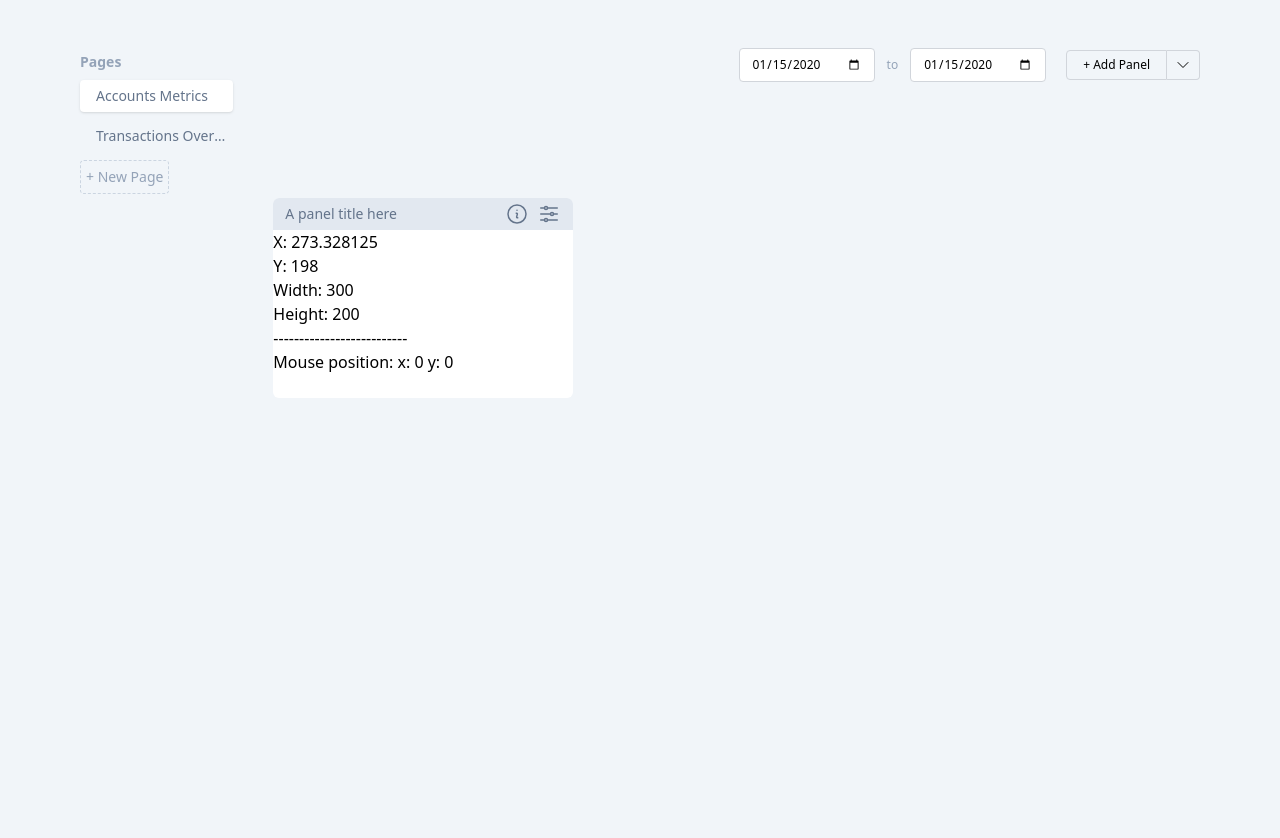
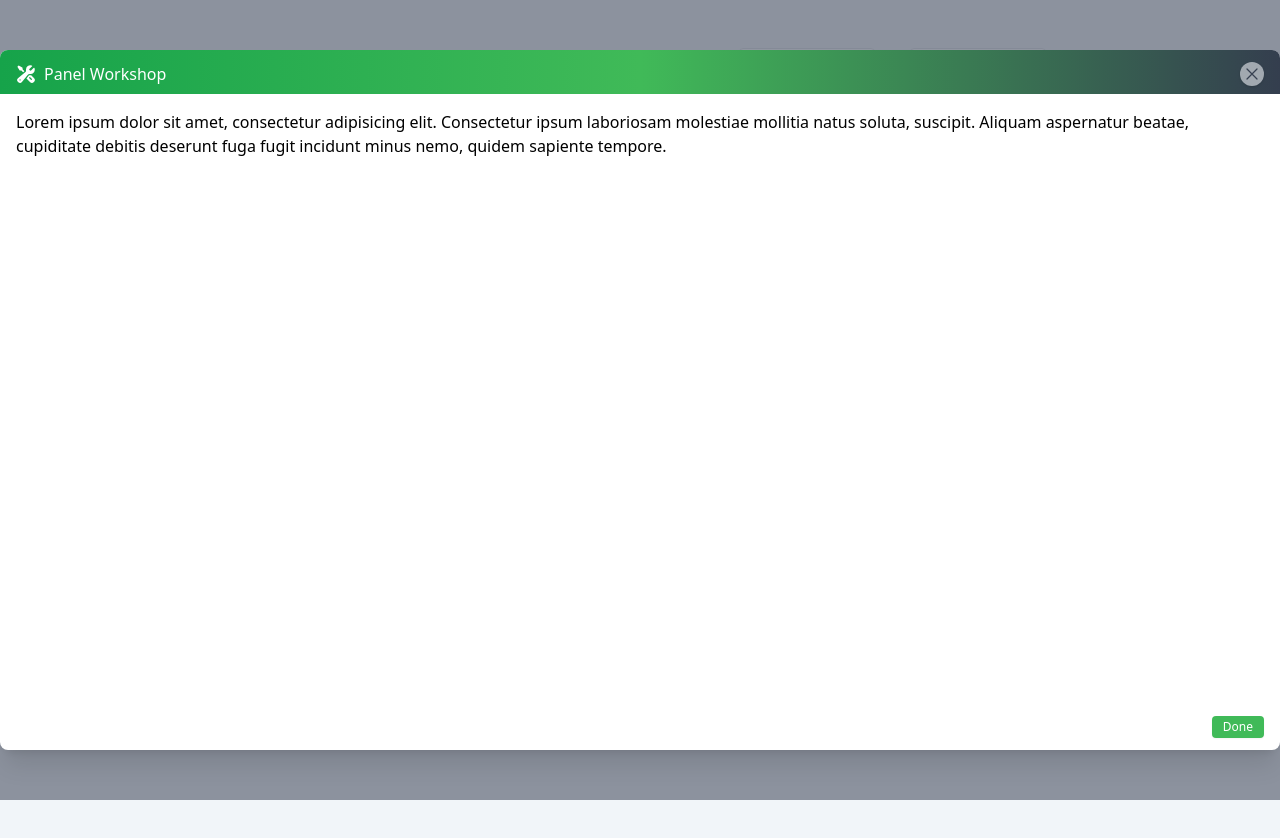
Before and after one commit to moseskamau338/vue-rnd, a Vue app: page / in a window 1280 px wide. Both pictures are taken after typing "2020-01-15", "2020-01-15" into the empty fields and a click on the button "+ Add Panel". Shown: the top 838 px of the page. Built offline with nearby package versions, Linux system fonts and the light colour scheme.

Commit message:
feat: add modal for panel workshop

```diff
--- a/src/components/Panel/PanelWorkshop.vue
+++ b/src/components/Panel/PanelWorkshop.vue
@@ -1,5 +1,6 @@
 <script setup>
-import Modal from "../elements/Modal.vue";
+import Modal from "@/components/elements/Modal.vue";
+import SvgIcons from "@/components/elements/SvgIcons.vue";
 
 defineProps({
     open: {required: true, type: Boolean}
@@ -8,7 +9,13 @@ defineProps({
 </script>
 
 <template>
-<Modal :show="open">
+<Modal :show="open" size="large">
+    <template #title>
+        <div class="flex items-center space-x-2">
+            <SvgIcons class="h-5" name="workshop" />
+            <span class="font-medium">Panel Workshop</span>
+        </div>
+    </template>
     <template #body>
         Lorem ipsum dolor sit amet, consectetur adipisicing elit. Consectetur ipsum laboriosam molestiae mollitia natus soluta, suscipit. Aliquam aspernatur beatae, cupiditate debitis deserunt fuga fugit incidunt minus nemo, quidem sapiente tempore.
     </template>
--- a/src/components/PanelArea.vue
+++ b/src/components/PanelArea.vue
@@ -3,6 +3,7 @@ import {computed, onMounted, onUnmounted, ref} from 'vue'
 import {useDraggable, useMouse, useElementBounding, clamp } from '@vueuse/core'
 import {Menu, MenuButton, MenuItem, MenuItems} from "@headlessui/vue";
 import CButton from "@/components/elements/CButton.vue";
+import PanelWorkshop from "@/components/Panel/PanelWorkshop.vue";
 
 defineProps({
     page: {type: Object, required: true},
@@ -17,6 +18,7 @@ const dashboard_options = ref([
     {label: 'Delete Page', key:'', action:() => {}},
 ])
 const editing_mode = ref(false)
+const show_panel_wizard = ref(false)
 
 // `style` will be a helper computed for `left: ?px; top: ?px;`
 const { x, y, style } = useDraggable(el, {
@@ -76,8 +78,8 @@ const restrictedY = computed(() =>
 </script>
 
 <template>
-    <header class="flex justify-between">
-        <div></div>
+    <header class="flex justify-between relative z-10">
+        <div>Show panel: {{show_panel_wizard}}</div>
         <div class="space-x-5 flex items-center transition-all duration-300">
             <div class="flex items-center flex-row">
                 <input type="date" class="focus:ring-green-500 focus:border-green-500 block sm:text-xs border-gray-300 rounded placeholder:text-xs" placeholder="Enter page name...">
@@ -86,7 +88,7 @@ const restrictedY = computed(() =>
             </div>
             <Menu as="div" className="relative flex">
               <!--inline-block text-left-->
-                <button class="border border-gray-300 w-full justify-center rounded-l px-4 py-1.5 text-xs font-medium focus:outline-none">+ Add Panel</button>
+                <button @click="show_panel_wizard = !show_panel_wizard" class="border border-gray-300 w-full justify-center rounded-l px-4 py-1.5 text-xs font-medium focus:outline-none hover:bg-slate-200 transition-all duration-300">+ Add Panel</button>
               <div>
                 <MenuButton
                   class="border border-l-0 border-gray-300 inline-flex w-full justify-center rounded-r px-2 py-1.5 text-sm font-medium focus:outline-none"
@@ -134,13 +136,13 @@ const restrictedY = computed(() =>
             </div>
         </div>
     </header>
-  <div ref="container" :class="{'graph-paper border' : editing_mode}" class="min-h-[700px] w-full mt-8">
+  <div ref="container" :class="{'graph-paper border' : editing_mode}" class="min-h-[700px] w-full mt-8 transition-all duration-300">
       <div ref="el" :style="{
           userSelect: 'none',
           position: 'fixed',
           top: `${restrictedY}px`,
           left: `${restrictedX}px`,
-        }" id="panel" class="relative group">
+        }" id="panel" class="relative group z-0">
           <div class='resizable'>
             <div :style="{ width: `${width}px`, height: `${height}px` }" :class="{'shadow-lg' : editing_mode}" class="bg-white rounded-md min-w-[300px] min-h-[200px] transition-all duration-300">
               <header id="panel_handle" class="bg-slate-200 flex justify-between py-1 px-3 rounded-t-md text-slate-500">
@@ -186,6 +188,8 @@ const restrictedY = computed(() =>
 
 
   </div>
+
+  <PanelWorkshop :open="show_panel_wizard" />
 </template>
 
 <style>
--- a/src/components/elements/Modal.vue
+++ b/src/components/elements/Modal.vue
@@ -1,5 +1,5 @@
 <template>
-  <teleport to="#modals">
+  <teleport to="body">
     <TransitionRoot as="template" :show="open">
         <Dialog as="div" class="fixed z-[70] inset-0 overflow-y-auto" @close="close">
           <div v-bind="$attrs" class="flex items-end justify-center min-h-screen pt-4 px-4 pb-20 text-center sm:block sm:p-0">
@@ -17,10 +17,13 @@
                   </h3>
                   <div class="flex space-x-2 items-center">
                     <slot name="title_side"></slot>
-                    <h6 class="font-brand opacity-40 mx-2">Churpy</h6>
+<!--                    <h6 class="font-brand opacity-40 mx-2">Churpy</h6>-->
 
-                    <button v-if="!noClose" @click="close" class="bg-gray-300/70 h-6 w-6 text-xs ml-3 text-gray-700 rounded-full flex items-center justify-center shadow hover:bg-gray-200 hover:text-gray-500 hover:scale-105 transition-all">
-                      <i class="fa-solid fa-close"></i>
+                    <button v-if="!noClose" @click="close" class="bg-gray-300/70 h-6 w-6 ml-3 rounded-full flex items-center justify-center shadow hover:bg-gray-200 hover:scale-105 transition-all">
+                     <svg xmlns="http://www.w3.org/2000/svg" fill="none" viewBox="0 0 24 24" stroke-width="1.5" stroke="currentColor" class="w-5 h-5 text-gray-700 hover:text-gray-500">
+                        <path stroke-linecap="round" stroke-linejoin="round" d="M6 18L18 6M6 6l12 12" />
+                      </svg>
+
                     </button>
                   </div>
                 </header>
--- a/src/components/elements/SvgIcons.vue
+++ b/src/components/elements/SvgIcons.vue
@@ -32,6 +32,13 @@ defineProps(['name'])
     <path id="Path_918" data-name="Path 918" d="M62.159,78.7H12.616A10.616,10.616,0,0,1,2,68.082V25.616A10.616,10.616,0,0,1,12.616,15H62.159A10.616,10.616,0,0,1,72.775,25.616V68.082A10.616,10.616,0,0,1,62.159,78.7ZM12.616,22.078a3.539,3.539,0,0,0-3.539,3.539V68.082a3.539,3.539,0,0,0,3.539,3.539H49.495V22.078H12.616Z" transform="translate(-2 -15)"/>
   </svg>
 
+  <svg v-else-if="name === 'workshop'" xmlns="http://www.w3.org/2000/svg" viewBox="0 0 24 24" fill="currentColor">
+      <path fill-rule="evenodd" d="M12 6.75a5.25 5.25 0 016.775-5.025.75.75 0 01.313 1.248l-3.32 3.319c.063.475.276.934.641 1.299.365.365.824.578 1.3.64l3.318-3.319a.75.75 0 011.248.313 5.25 5.25 0 01-5.472 6.756c-1.018-.086-1.87.1-2.309.634L7.344 21.3A3.298 3.298 0 112.7 16.657l8.684-7.151c.533-.44.72-1.291.634-2.309A5.342 5.342 0 0112 6.75zM4.117 19.125a.75.75 0 01.75-.75h.008a.75.75 0 01.75.75v.008a.75.75 0 01-.75.75h-.008a.75.75 0 01-.75-.75v-.008z" clip-rule="evenodd" />
+      <path d="M10.076 8.64l-2.201-2.2V4.874a.75.75 0 00-.364-.643l-3.75-2.25a.75.75 0 00-.916.113l-.75.75a.75.75 0 00-.113.916l2.25 3.75a.75.75 0 00.643.364h1.564l2.062 2.062 1.575-1.297z" />
+      <path fill-rule="evenodd" d="M12.556 17.329l4.183 4.182a3.375 3.375 0 004.773-4.773l-3.306-3.305a6.803 6.803 0 01-1.53.043c-.394-.034-.682-.006-.867.042a.589.589 0 00-.167.063l-3.086 3.748zm3.414-1.36a.75.75 0 011.06 0l1.875 1.876a.75.75 0 11-1.06 1.06L15.97 17.03a.75.75 0 010-1.06z" clip-rule="evenodd" />
+    </svg>
+
+
 
 
 
```
